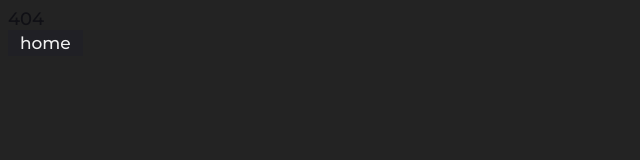
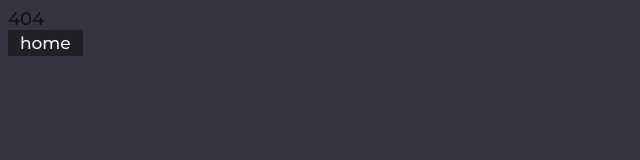
Before and after one commit to daysantace/daysantace.github.io, a plain HTML site: page 404/404.html in a window 1280 px wide. Shown: the whole page, without its empty margins (0-640 px from the left). Drawn offline with Linux system fonts and the light colour scheme; files that its build step writes are made by us from their sources.

Commit message:
update bg colour

```diff
--- a/style.css
+++ b/style.css
@@ -1,7 +1,7 @@
 @import url('https://fonts.googleapis.com/css2?family=Montserrat:wght@500&display=swap');
 body{
   color:#101015;
-  background-color:#232323;
+  background-color:#353540;
   font-family:montserrat;
   font-size:18px;
 }
```
